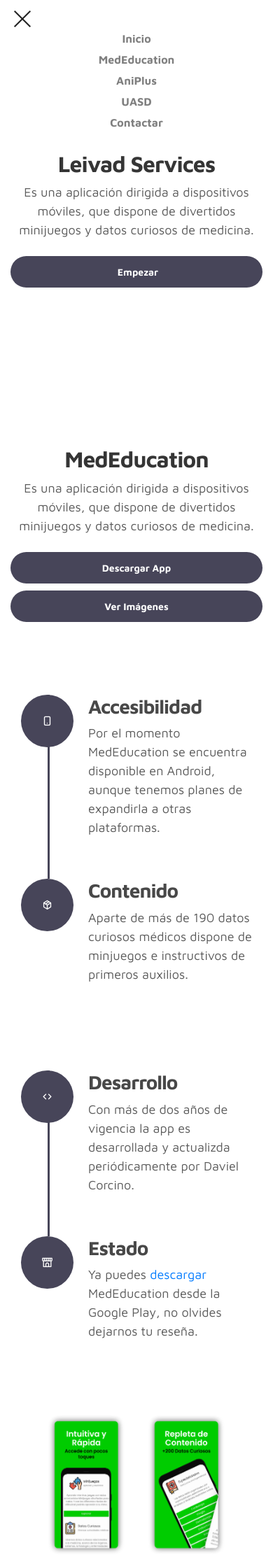
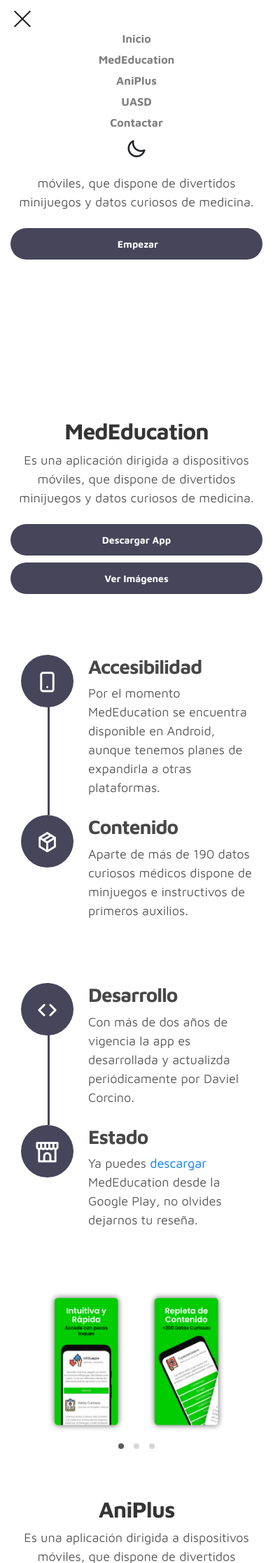
Before and after one commit to x-daviel-x/x-daviel-x.github.io, a PHP site: the page made by index - 2.html in a window 390 px wide, after a click that opens the changed part. Shown: the top 2234 px of the page at 70% size. Run offline with PHP 8.4, Linux system fonts and the light colour scheme.

Commit message:
Add files via upload

```diff
--- a/css/tooplate-style.css
+++ b/css/tooplate-style.css
@@ -10,7 +10,7 @@
 @import url("https://fonts.googleapis.com/css?family=Maven+Pro:400,700");
 body {
   font-family: "Maven Pro", sans-serif;
-  padding-top: 70px;
+  padding-top: 30px;
 }
 
 .full-screen {
@@ -321,7 +321,7 @@
 
 .timeline-wrapper {
   position: relative;
-  padding: 22px 0;
+  padding: 5px 0;
 }
 .timeline-wrapper:last-child:before {
   height: 0;
@@ -346,7 +346,7 @@
 }
 .timeline-yr span {
   color: #ffffff;
-  font-size: 16px;
+  font-size: 35px;
   font-weight: bold;
   display: block;
   line-height: 75px;
@@ -477,10 +477,6 @@
     padding-bottom: 4rem;
   }
 
-  .color-mode {
-    display: none;
-  }
-
   .about-image {
     margin-top: 4em;
   }
```
Also changed, not shown: css/bootstrap.min.css, css/owl.carousel.min.css, css/owl.theme.default.min.css (line endings or trailing spaces).
